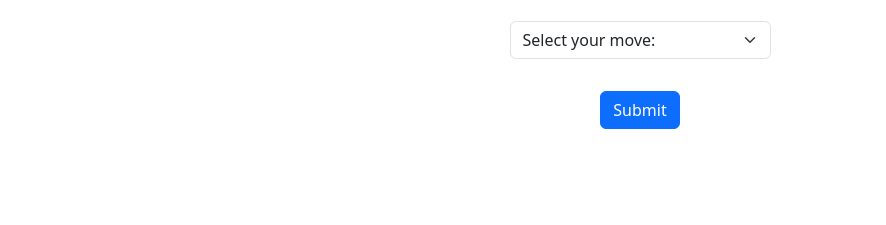
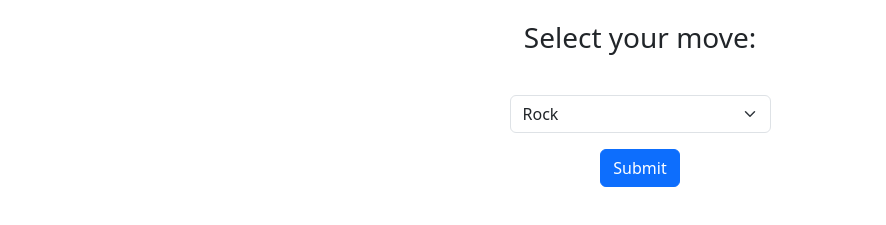
Before and after one commit to MattWestGH/Rock-Paper-Scissors, a plain HTML site: page index.html in a window 1280 px wide. Shown: the part 107-332 px from the top of the page, without its empty margins (0-886 px from the left). Drawn offline with nearby package versions, Linux system fonts and the light colour scheme.

Commit message:
Basic Functionality
Basic functionality of the app is complete.

Code can be cleaned/optimized.
Styling can be improved, with a win loss counter added in.

Future updates planned

```diff
--- a/index.html
+++ b/index.html
@@ -19,24 +19,28 @@
     />
   </head>
   <body>
-    <div class="container">
+    <div id="container" class="container">
       <h1 class="text-center py-3">Rock Paper Scissors</h1>
-      <form action="">
+      <h3 class="text-center py-3">Select your move:</h3>
+      <form onsubmit="return checkChoice(this);">
         <div class="row d-flex justify-content-center py-3">
           <div class="col-3">
-            <select class="form-select" aria-label="Default select example">
-              <option selected>Select your move:</option>
-              <option value="rock">Rock</option>
-              <option value="paper">Paper</option>
-              <option value="scissors">Scissors</option>
+            <select
+              id="selectElement"
+              class="form-select"
+              aria-label="Default select example"
+            >
+              <option id="rock" value="rock">Rock</option>
+              <option id="paper" value="paper">Paper</option>
+              <option id="scissors" value="scissors">Scissors</option>
             </select>
           </div>
         </div>
         <div class="col"></div>
+        <div class="col d-flex justify-content-center">
+          <input class="btn btn-primary" type="submit" value="Submit" />
+        </div>
       </form>
-      <div class="col d-flex justify-content-center">
-        <input class="btn btn-primary" type="submit" value="Submit" />
-      </div>
     </div>
     <script src="script.js" async defer></script>
     <script
--- a/script.js
+++ b/script.js
@@ -0,0 +1,225 @@
+let winCount = 0;
+let lossCount = 0;
+let playerChoice = "";
+const choices = ["rock", "paper", "scissors"];
+let comChoice = "";
+let appDOM = document.getElementById("container");
+function getValue() {
+  const selectElement = document.getElementById("selectElement");
+  let option = selectElement.options[selectElement.selectedIndex];
+  playerChoice = option.value;
+}
+
+function checkChoice(form) {
+  getValue();
+  comChoice = choices[Math.floor(Math.random() * 3)];
+  if (playerChoice == "rock" && comChoice == "scissors") {
+    const textContainer = document.createElement("div");
+    const textResult = document.createTextNode("You Win!");
+    textContainer.appendChild(textResult);
+    textContainer.classList.add(
+      "row",
+      "d-flex",
+      "justify-content-center",
+      "py-3"
+    );
+    appDOM.appendChild(textContainer);
+    const buttonDiv = document.createElement("div");
+    const retryButton = document.createElement("button");
+    const retryText = document.createTextNode("Play Again");
+    buttonDiv.classList.add("d-flex", "justify-content-center");
+    retryButton.classList.add("btn", "btn-danger");
+    appDOM.appendChild(buttonDiv);
+    buttonDiv.appendChild(retryButton);
+    retryButton.appendChild(retryText);
+    retryButton.addEventListener("click", () => {
+      textContainer.remove();
+      retryButton.remove();
+    });
+  } else if (playerChoice == "rock" && comChoice == "paper") {
+    const textContainer = document.createElement("div");
+    const textResult = document.createTextNode("You Lose...");
+    textContainer.appendChild(textResult);
+    textContainer.classList.add(
+      "row",
+      "d-flex",
+      "justify-content-center",
+      "py-3"
+    );
+    appDOM.appendChild(textContainer);
+    const buttonDiv = document.createElement("div");
+    const retryButton = document.createElement("button");
+    const retryText = document.createTextNode("Play Again");
+    buttonDiv.classList.add("d-flex", "justify-content-center");
+    retryButton.classList.add("btn", "btn-danger");
+    appDOM.appendChild(buttonDiv);
+    buttonDiv.appendChild(retryButton);
+    retryButton.appendChild(retryText);
+    retryButton.addEventListener("click", () => {
+      textContainer.remove();
+      retryButton.remove();
+    });
+  } else if (playerChoice == "rock" && comChoice == "rock") {
+    const textContainer = document.createElement("div");
+    const textResult = document.createTextNode("It's a tie");
+    textContainer.appendChild(textResult);
+    textContainer.classList.add(
+      "row",
+      "d-flex",
+      "justify-content-center",
+      "py-3"
+    );
+    appDOM.appendChild(textContainer);
+    const buttonDiv = document.createElement("div");
+    const retryButton = document.createElement("button");
+    const retryText = document.createTextNode("Play Again");
+    buttonDiv.classList.add("d-flex", "justify-content-center");
+    retryButton.classList.add("btn", "btn-danger");
+    appDOM.appendChild(buttonDiv);
+    buttonDiv.appendChild(retryButton);
+    retryButton.appendChild(retryText);
+    retryButton.addEventListener("click", () => {
+      textContainer.remove();
+      retryButton.remove();
+    });
+  } else if (playerChoice == "paper" && comChoice == "rock") {
+    const textContainer = document.createElement("div");
+    const textResult = document.createTextNode("You Win!");
+    textContainer.appendChild(textResult);
+    textContainer.classList.add(
+      "row",
+      "d-flex",
+      "justify-content-center",
+      "py-3"
+    );
+    appDOM.appendChild(textContainer);
+    const buttonDiv = document.createElement("div");
+    const retryButton = document.createElement("button");
+    const retryText = document.createTextNode("Play Again");
+    buttonDiv.classList.add("d-flex", "justify-content-center");
+    retryButton.classList.add("btn", "btn-danger");
+    appDOM.appendChild(buttonDiv);
+    buttonDiv.appendChild(retryButton);
+    retryButton.appendChild(retryText);
+    retryButton.addEventListener("click", () => {
+      textContainer.remove();
+      retryButton.remove();
+    });
+  } else if (playerChoice == "paper" && comChoice == "scissors") {
+    const textContainer = document.createElement("div");
+    const textResult = document.createTextNode("You Lose...");
+    textContainer.appendChild(textResult);
+    textContainer.classList.add(
+      "row",
+      "d-flex",
+      "justify-content-center",
+      "py-3"
+    );
+    appDOM.appendChild(textContainer);
+    const buttonDiv = document.createElement("div");
+    const retryButton = document.createElement("button");
+    const retryText = document.createTextNode("Play Again");
+    buttonDiv.classList.add("d-flex", "justify-content-center");
+    retryButton.classList.add("btn", "btn-danger");
+    appDOM.appendChild(buttonDiv);
+    buttonDiv.appendChild(retryButton);
+    retryButton.appendChild(retryText);
+    retryButton.addEventListener("click", () => {
+      textContainer.remove();
+      retryButton.remove();
+    });
+  } else if (playerChoice == "paper" && comChoice == "paper") {
+    const textContainer = document.createElement("div");
+    const textResult = document.createTextNode("It's a tie");
+    textContainer.appendChild(textResult);
+    textContainer.classList.add(
+      "row",
+      "d-flex",
+      "justify-content-center",
+      "py-3"
+    );
+    appDOM.appendChild(textContainer);
+    const buttonDiv = document.createElement("div");
+    const retryButton = document.createElement("button");
+    const retryText = document.createTextNode("Play Again");
+    buttonDiv.classList.add("d-flex", "justify-content-center");
+    retryButton.classList.add("btn", "btn-danger");
+    appDOM.appendChild(buttonDiv);
+    buttonDiv.appendChild(retryButton);
+    retryButton.appendChild(retryText);
+    retryButton.addEventListener("click", () => {
+      textContainer.remove();
+      retryButton.remove();
+    });
+  } else if (playerChoice == "scissors" && comChoice == "paper") {
+    const textContainer = document.createElement("div");
+    const textResult = document.createTextNode("You Win!");
+    textContainer.appendChild(textResult);
+    textContainer.classList.add(
+      "row",
+      "d-flex",
+      "justify-content-center",
+      "py-3"
+    );
+    appDOM.appendChild(textContainer);
+    const buttonDiv = document.createElement("div");
+    const retryButton = document.createElement("button");
+    const retryText = document.createTextNode("Play Again");
+    buttonDiv.classList.add("d-flex", "justify-content-center");
+    retryButton.classList.add("btn", "btn-danger");
+    appDOM.appendChild(buttonDiv);
+    buttonDiv.appendChild(retryButton);
+    retryButton.appendChild(retryText);
+    retryButton.addEventListener("click", () => {
+      textContainer.remove();
+      retryButton.remove();
+    });
+  } else if (playerChoice == "scissors" && comChoice == "rock") {
+    const textContainer = document.createElement("div");
+    const textResult = document.createTextNode("You Lose...");
+    textContainer.appendChild(textResult);
+    textContainer.classList.add(
+      "row",
+      "d-flex",
+      "justify-content-center",
+      "py-3"
+    );
+    appDOM.appendChild(textContainer);
+    const buttonDiv = document.createElement("div");
+    const retryButton = document.createElement("button");
+    const retryText = document.createTextNode("Play Again");
+    buttonDiv.classList.add("d-flex", "justify-content-center");
+    retryButton.classList.add("btn", "btn-danger");
+    appDOM.appendChild(buttonDiv);
+    buttonDiv.appendChild(retryButton);
+    retryButton.appendChild(retryText);
+    retryButton.addEventListener("click", () => {
+      textContainer.remove();
+      retryButton.remove();
+    });
+  } else if (playerChoice == "scissors" && comChoice == "scissors") {
+    const textContainer = document.createElement("div");
+    const textResult = document.createTextNode("It's a tie");
+    textContainer.appendChild(textResult);
+    textContainer.classList.add(
+      "row",
+      "d-flex",
+      "justify-content-center",
+      "py-3"
+    );
+    appDOM.appendChild(textContainer);
+    const buttonDiv = document.createElement("div");
+    const retryButton = document.createElement("button");
+    const retryText = document.createTextNode("Play Again");
+    buttonDiv.classList.add("d-flex", "justify-content-center");
+    retryButton.classList.add("btn", "btn-danger");
+    appDOM.appendChild(buttonDiv);
+    buttonDiv.appendChild(retryButton);
+    retryButton.appendChild(retryText);
+    retryButton.addEventListener("click", () => {
+      textContainer.remove();
+      retryButton.remove();
+    });
+  }
+  return false;
+}
```
